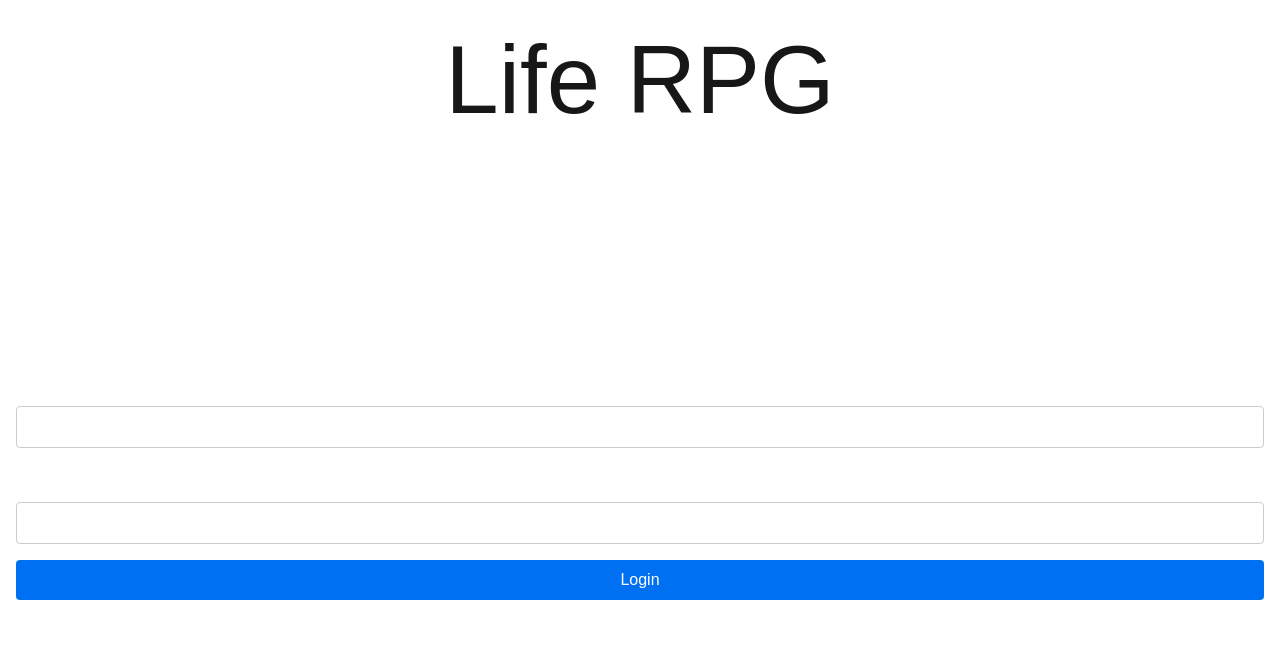
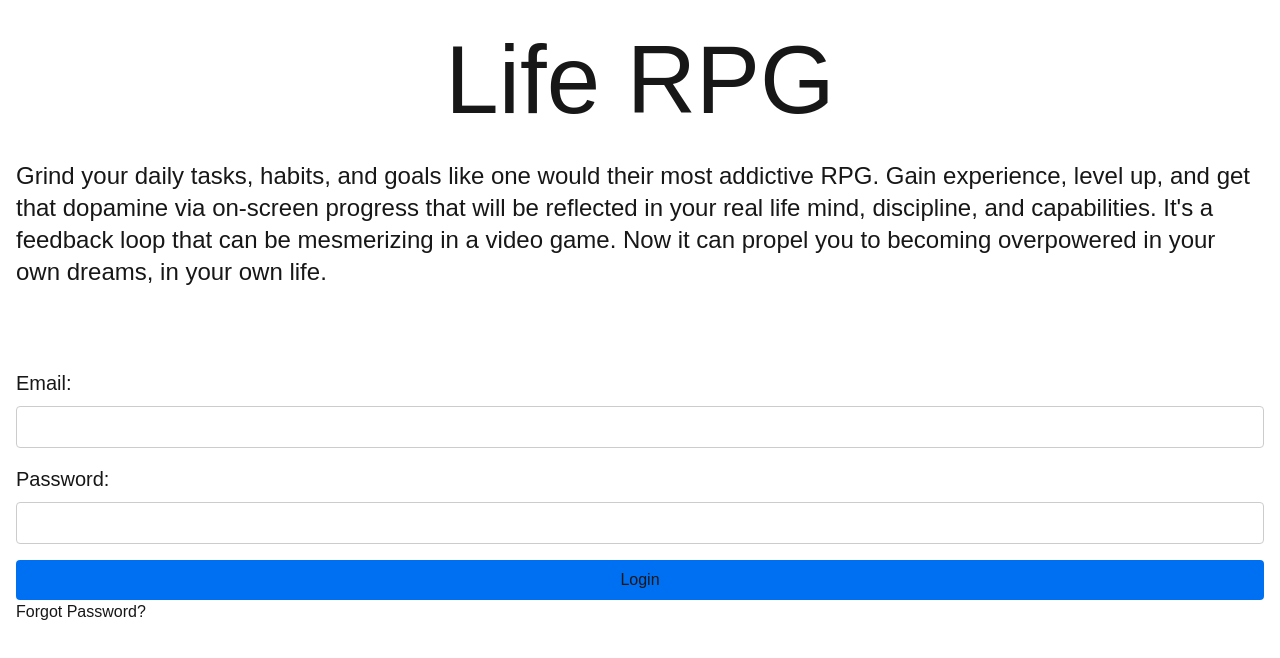
Before and after one commit to Daltraxx/life-rpg, a Next.js app: page / in a window 1280 px wide. Shown: the top 658 px of the page. Built offline with nearby package versions, Linux system fonts and the light colour scheme; a web font is replaced by a local one.

Commit message:
use css variable for white text color

```diff
--- a/src/app/globals.css
+++ b/src/app/globals.css
@@ -14,6 +14,7 @@
 
   --blue-600: hsl(211, 71%, 12%); /* #091f36 */
   --orange-300: hsl(31, 61%, 70%); /* #E1B382 */
+  --white: #ffffff;
 }
 
 @media (prefers-color-scheme: dark) {
--- a/src/app/ui/LandingPage/Intro/styles.module.css
+++ b/src/app/ui/LandingPage/Intro/styles.module.css
@@ -11,5 +11,5 @@
 }
 
 .introParagraph {
-  color: #fff;
+  color: var(--white);
 }
--- a/src/app/ui/LandingPage/Login/styles.module.css
+++ b/src/app/ui/LandingPage/Login/styles.module.css
@@ -1,5 +1,5 @@
 .loginForm {
-  color: #fff;
+  color: var(--white);
   display: flex;
   flex-direction: column;
 }
@@ -20,7 +20,7 @@
   margin-top: 1rem;
   padding: 0.5rem;
   background-color: #0070f3;
-  color: #fff;
+  color: var(--white);
   border: none;
   border-radius: 4px;
   cursor: pointer;
```
